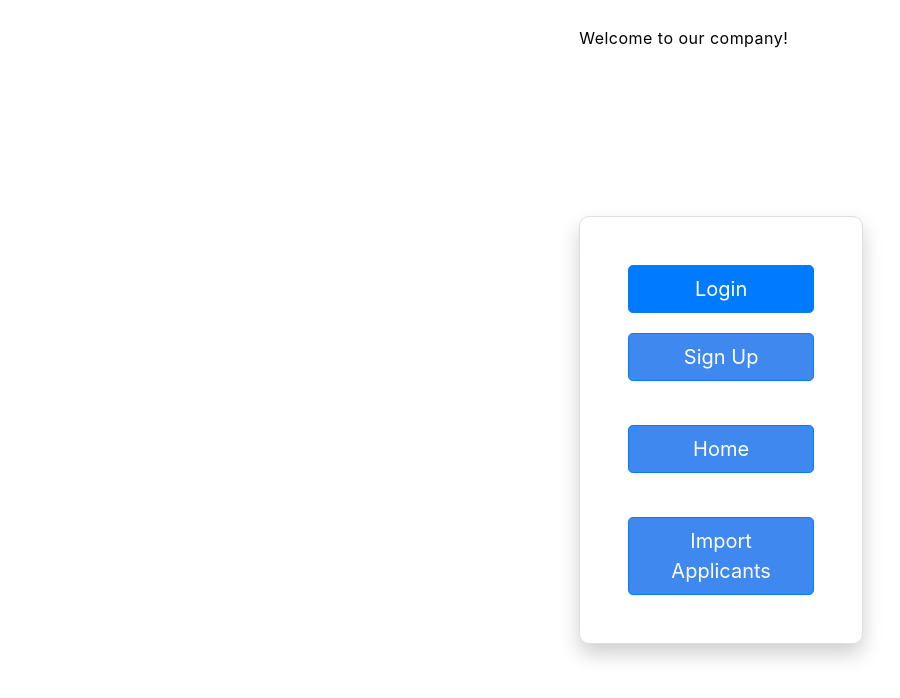
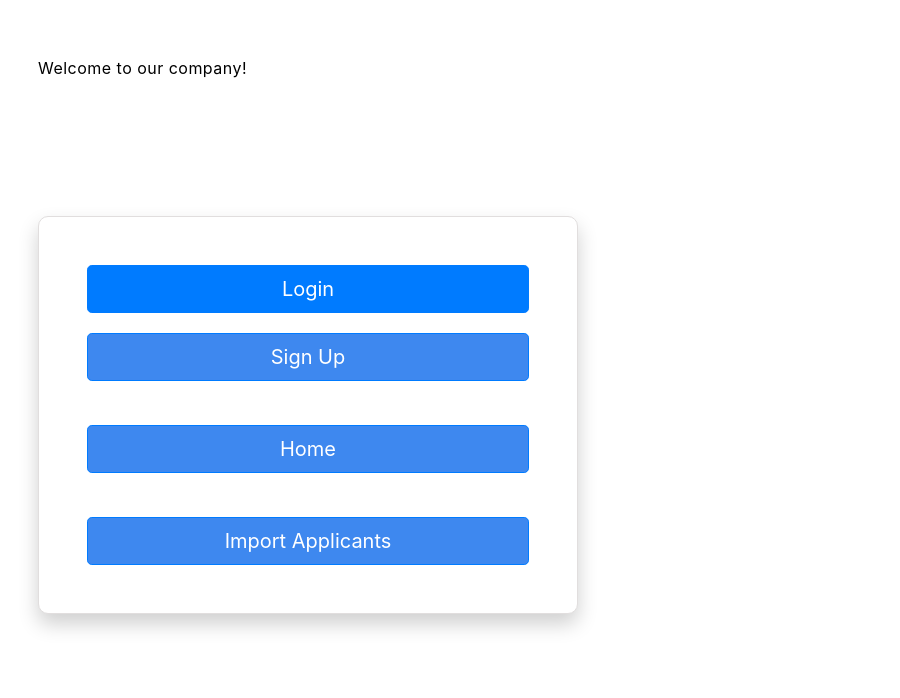
Before and after one commit to rohanpahwa27/hatch-frontend, a React (Create React App) app: page / in a window 1280 px wide. Shown: the top 698 px of the page, without its empty margins (332-1232 px from the left). Built offline with nearby package versions, Linux system fonts and the light colour scheme; the HTML template or start-up script is replaced by a standard one.

Commit message:
updated css for managemembers

```diff
--- a/src/components/Admin/ManageMembers/Search/Search.css
+++ b/src/components/Admin/ManageMembers/Search/Search.css
@@ -4,10 +4,12 @@
 }
 
 #member-search-flex-container {
-    /* Flexbox container properties */
     display: flex;
-    /* flex-direction: column; */
     justify-content: flex-start;
+}
+
+#member-search-flex-container > div:last-of-type {
+    margin-left: auto;
 }
 
 #member-search-flex-container > div{
--- a/src/components/Admin/ManageMembers/Search/SearchOrgCodeBar/SearchOrgCodeBar.css
+++ b/src/components/Admin/ManageMembers/Search/SearchOrgCodeBar/SearchOrgCodeBar.css
@@ -5,9 +5,9 @@
     line-height: 150%;
 }
 
-div:last-of-type {
+/* div:last-of-type {
     margin-left: auto;
-}
+} */
 
 #generateOrgCodeAdminSectionMember{
     font-weight: 500;
```
